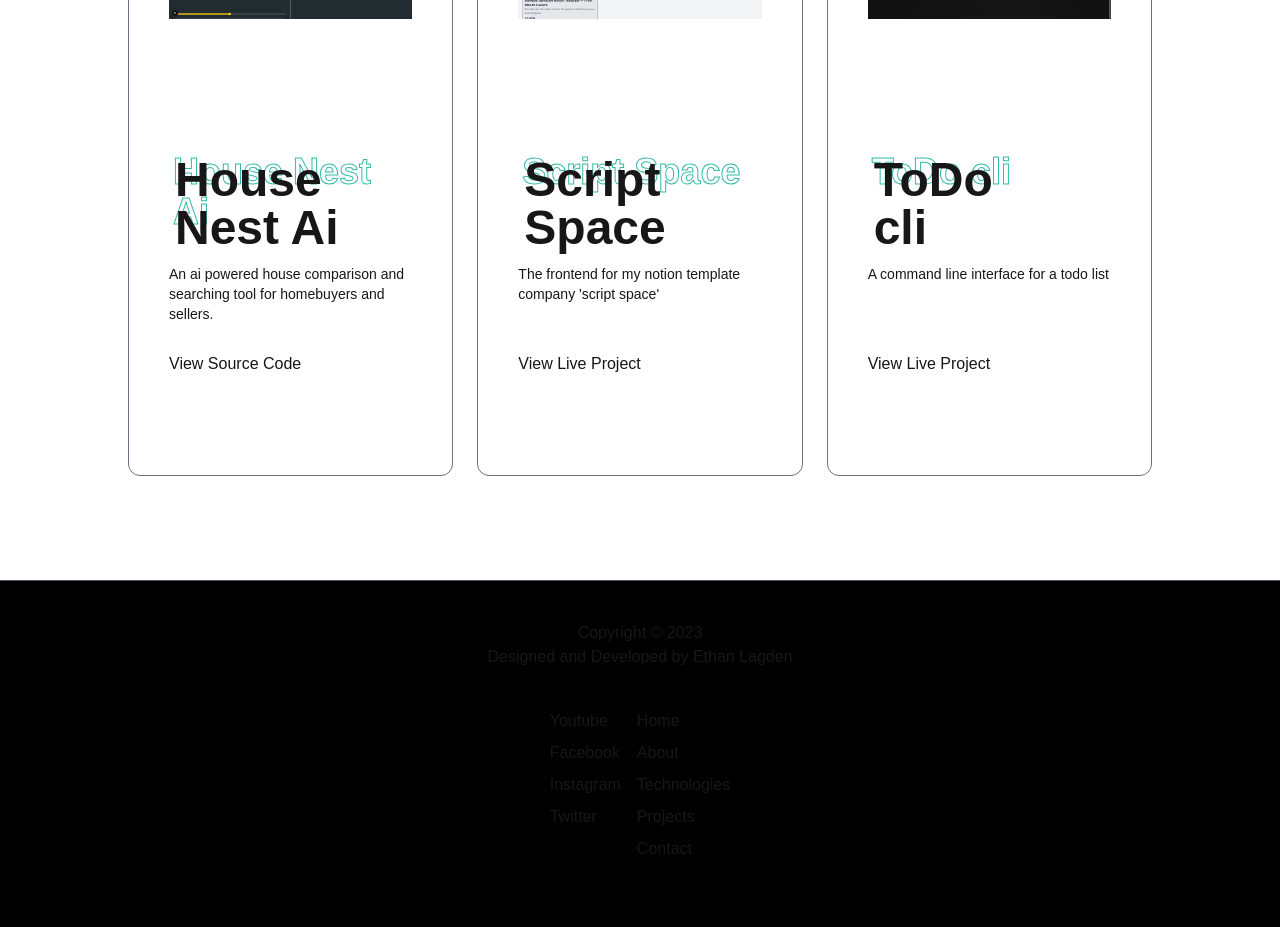
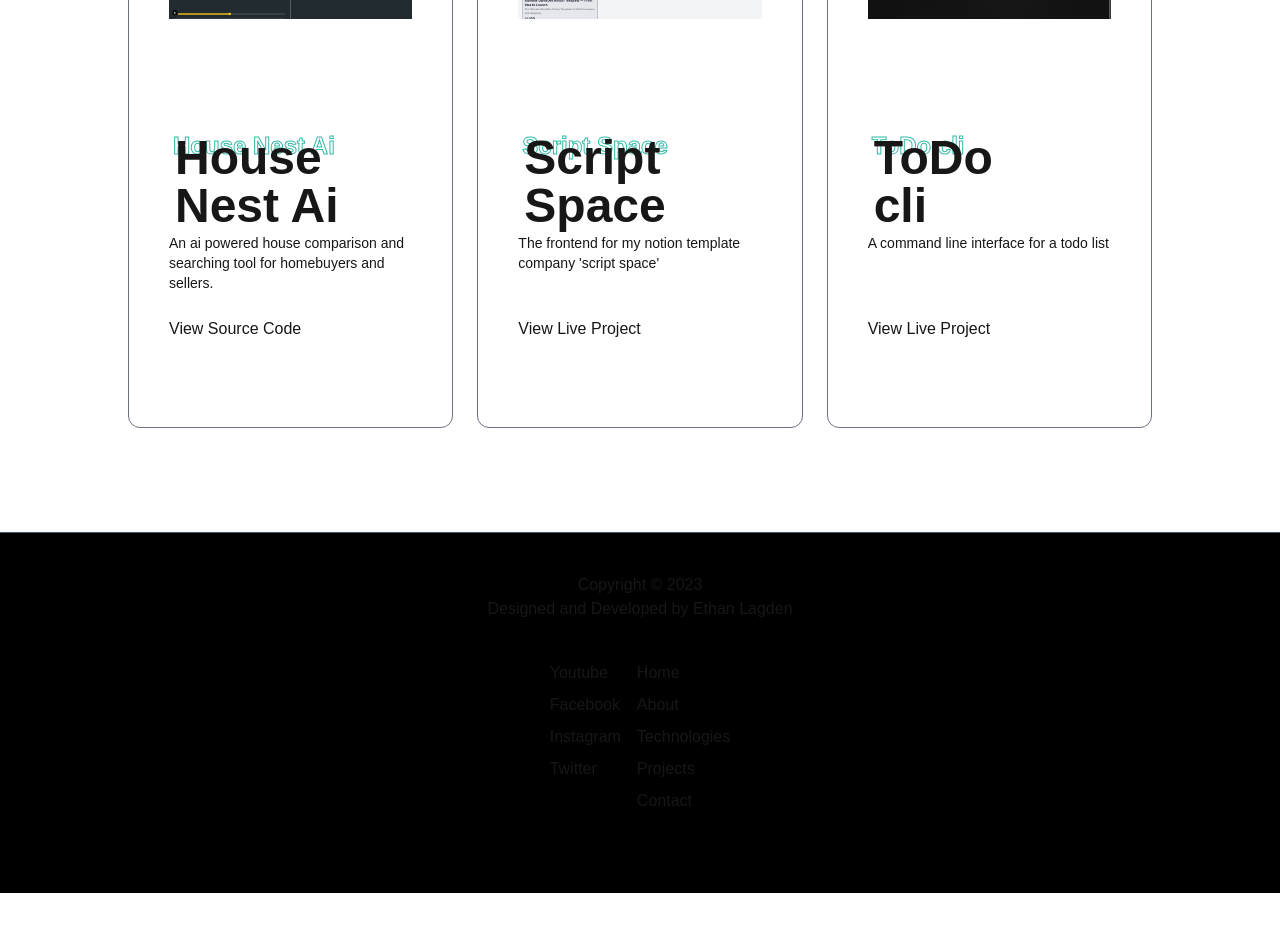
Before and after one commit to theHTMLSpot/portfolio_page, a Next.js app: page / in a window 1280 px wide. Shown: the part 3200-4127 px from the top of the page. After the commit the page ends 4093 px from the top, so only its background shows below. Built offline with nearby package versions, Linux system fonts and the light colour scheme.

Commit message:
fix for the project page

```diff
--- a/components/motion/border-colour.tsx
+++ b/components/motion/border-colour.tsx
@@ -9,14 +9,14 @@ export default function BorderColorTitle({ text }: { text: string }) {
   return (
     <div className="relative w-fit overflow-visible p-1">
       <h1
-        className={`text-stroke-1 text-stroke-gray-500 text-background absolute top-0 left-0 -z-10 text-4xl font-bold opacity-0 transition-all duration-300 ease-in-out ${
+        className={`text-stroke-1 text-stroke-gray-500 text-background absolute top-0 left-0 -z-10 text-5xl font-bold opacity-0 transition-all duration-300 ease-in-out sm:text-2xl ${
           hovering && "translate-x-[-5px] translate-y-[-8px] opacity-100"
         }`}
       >
         {text}
       </h1>
 
-      <h1 className="text-background text-stroke-1 text-stroke-teal text-4xl font-bold">
+      <h1 className="text-background text-stroke-1 text-stroke-teal text-5xl font-bold sm:text-2xl">
         {text}
       </h1>
 
```
